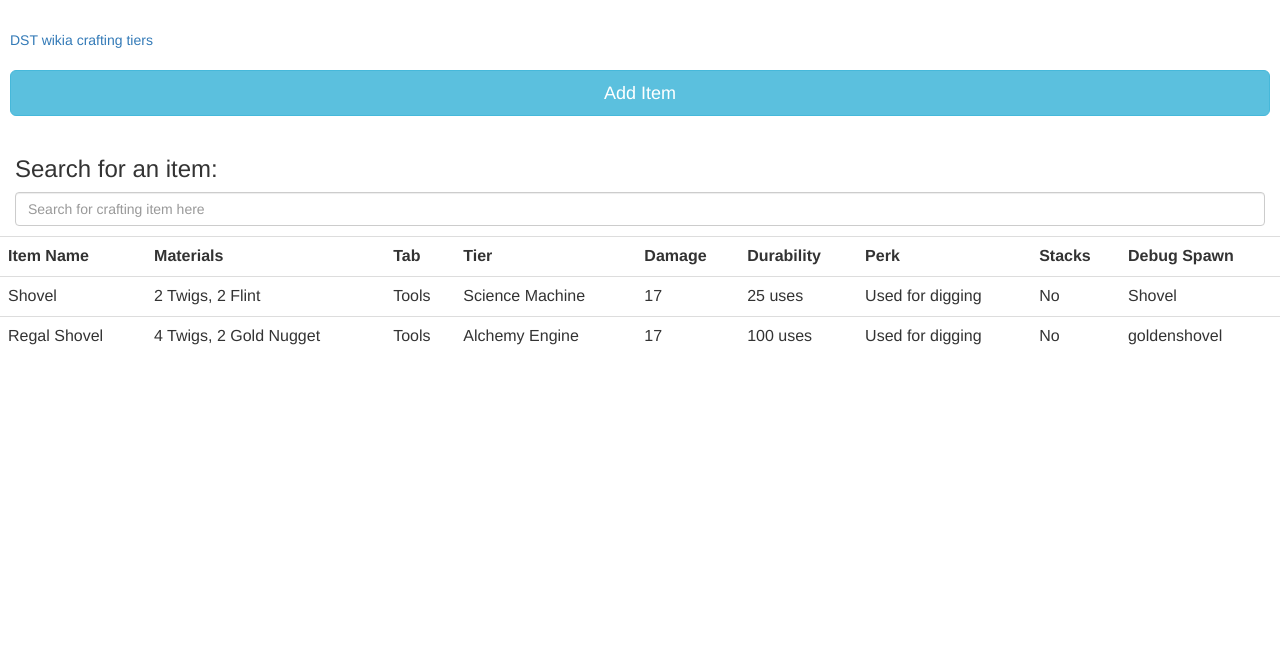
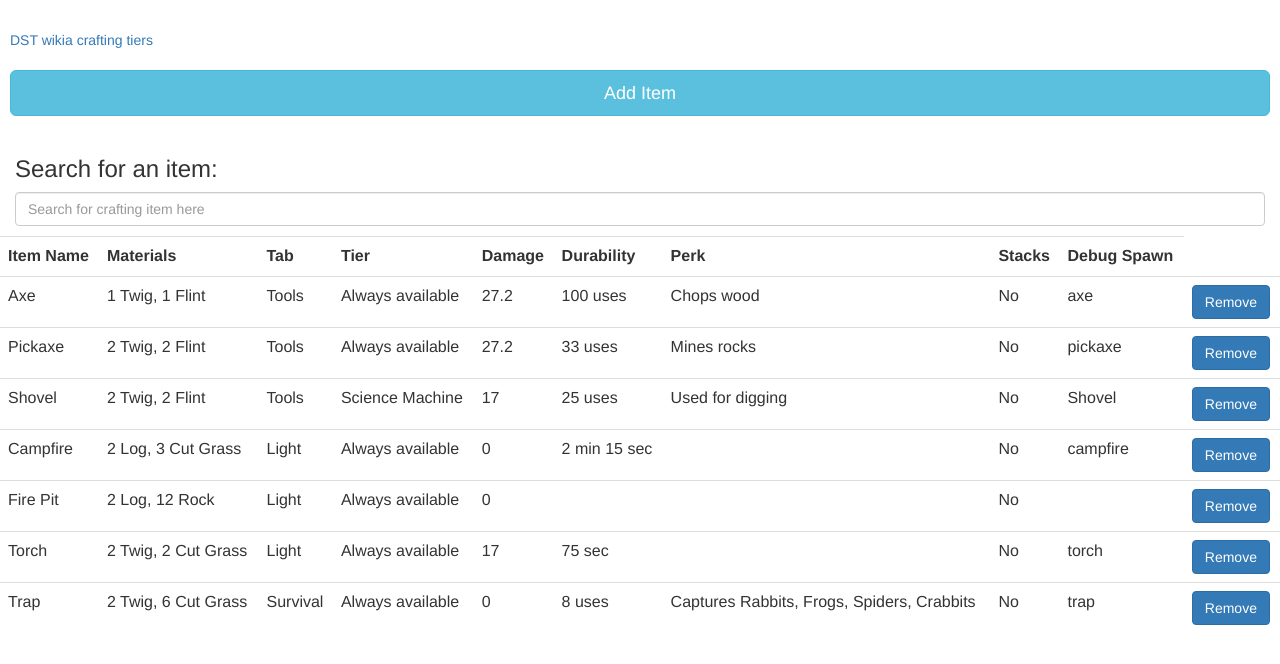
Before and after one commit to zhaobe/dst-crafting-guide, a plain HTML site: page index.html in a window 1280 px wide. Drawn offline with nearby package versions, Linux system fonts and the light colour scheme; some packages are replaced by stand-ins of ours.

Commit message:
Added more items, always available select option, and fixed checkmark showing up bug.

```diff
--- a/assets/js/controllers.js
+++ b/assets/js/controllers.js
@@ -2,8 +2,30 @@ var dstApp = angular.module("dstApp", []);
 
 dstApp.controller("CraftCtrl", ['$scope', function($scope) {
     $scope.items = [{
+            'name': 'Axe',
+            'materials': '1 Twig, 1 Flint',
+            'tab': 'Tools',
+            'tier': 'Always available',
+            'damage': '27.2',
+            'durability': '100 uses',
+            'perk': 'Chops wood',
+            'stacks': 'No',
+            'debug': 'axe',
+        },
+        {
+            'name': 'Pickaxe',
+            'materials': '2 Twig, 2 Flint',
+            'tab': 'Tools',
+            'tier': 'Always available',
+            'damage': '27.2',
+            'durability': '33 uses',
+            'perk': 'Mines rocks',
+            'stacks': 'No',
+            'debug': 'pickaxe',
+        },
+        {
             'name': 'Shovel',
-            'materials': '2 Twigs, 2 Flint',
+            'materials': '2 Twig, 2 Flint',
             'tab': 'Tools',
             'tier': 'Science Machine',
             'damage': '17',
@@ -13,23 +35,64 @@ dstApp.controller("CraftCtrl", ['$scope', function($scope) {
             'debug': 'Shovel',
         },
         {
-            'name': 'Regal Shovel',
-            'materials': '4 Twigs, 2 Gold Nugget',
-            'tab': 'Tools',
-            'tier': 'Alchemy Engine',
+            'name': 'Campfire',
+            'materials': '2 Log, 3 Cut Grass',
+            'tab': 'Light',
+            'tier': 'Always available',
+            'damage': '0',
+            'durability': '2 min 15 sec',
+            'perk': '',
+            'stacks': 'No',
+            'debug': 'campfire',
+        },
+        {
+            'name': 'Fire Pit',
+            'materials': '2 Log, 12 Rock',
+            'tab': 'Light',
+            'tier': 'Always available',
+            'damage': '0',
+            'durability': '',
+            'perk': '',
+            'stacks': 'No',
+            'debug': '',
+        },
+        {
+            'name': 'Torch',
+            'materials': '2 Twig, 2 Cut Grass',
+            'tab': 'Light',
+            'tier': 'Always available',
             'damage': '17',
-            'durability': '100 uses',
-            'perk': 'Used for digging',
+            'durability': '75 sec',
+            'perk': '',
             'stacks': 'No',
-            'debug': 'goldenshovel',
+            'debug': 'torch',
+        },
+        {
+            'name': 'Trap',
+            'materials': '2 Twig, 6 Cut Grass',
+            'tab': 'Survival',
+            'tier': 'Always available',
+            'damage': '0',
+            'durability': '8 uses',
+            'perk': 'Captures Rabbits, Frogs, Spiders, Crabbits',
+            'stacks': 'No',
+            'debug': 'trap',
         },
 
     ];
 
     $scope.addRow = function() {
-        $scope.items.push({ 'name': $scope.name, 'materials': $scope.materials, 'tab': $scope.tab,
-            'tier': $scope.tier, 'damage': $scope.damage, 'durability': $scope.durability + ' uses',
-            'perk': $scope.perk, 'stacks': $scope.stacks, 'debug': $scope.debug  });
+        $scope.items.push({
+            'name': $scope.name,
+            'materials': $scope.materials,
+            'tab': $scope.tab,
+            'tier': $scope.tier,
+            'damage': $scope.damage,
+            'durability': $scope.durability + ' uses',
+            'perk': $scope.perk,
+            'stacks': $scope.stacks,
+            'debug': $scope.debug
+        });
 
         $scope.alert = $scope.name + ' has been added.';
 
@@ -42,7 +105,27 @@ dstApp.controller("CraftCtrl", ['$scope', function($scope) {
         $scope.perk = '';
         $scope.stacks = '';
         $scope.debug = '';
+        $scope.checkmark = true;
 
         return alert;
     };
+
+    $scope.removeRow = function(name) {
+        var index = -1; // needed in case of all rows deleted or if first row gets deleted first all the time
+        var arr = eval($scope.items);
+
+        for (var i = 0; i < arr.length; i++) {
+            if (arr[i].name === name) {
+                index = i;
+                break;
+            }
+        }
+        if (index === -1) {
+            alert("There was an error removing the selected item");
+        }
+        // actually delete item from array, item in ng-repeat
+        $scope.items.splice(index, 1);
+    };
+
+
 }]);
--- a/index.html
+++ b/index.html
@@ -45,7 +45,7 @@ div {
                             </div>
                             <div>
                                 <label>Materials</label>
-                                <input type="text" class="form-control" name="materials" ng-model="materials" placeholder="2 Twigs, 2 Flint...">
+                                <input type="text" class="form-control" name="materials" ng-model="materials" placeholder="2 Twig, 2 Flint...">
                             </div>
                             <div class="row">
                                 <div class="col-md-4">
@@ -68,6 +68,7 @@ div {
                                 <div class="col-md-4">
                                     <label>Tier</label>
                                     <select type="text" class="form-control" name="tier" ng-model="tier">
+                                    	<option>Always available</option>
                                         <option>Science Machine</option>
                                         <option>Alchemy Engine</option>
                                         <option>Prestihatitator</option>
@@ -101,7 +102,7 @@ div {
                             </div>
                             <div class="row">
                             	<div class="col-md-1">
-                            		<i ng-show="showCheck" class="fa fa-check fa-2x checkmarkStyle" aria-hidden="true"></i>
+                            		<i ng-show="checkmark == true" class="fa fa-check fa-2x checkmarkStyle" aria-hidden="true"></i>
                             	</div>
                             	<div class="col-md-11">
                             		<h4>{{alert}}</h4>
@@ -110,7 +111,7 @@ div {
 
                     </div>
                     <div style="text-align: center;">
-                        <button ng-click="showCheck = ! showCheck" type="submit" value="Submit" class="btn btn-primary" style="width: 80%;">Submit</button>
+                        <button type="submit" value="Submit" class="btn btn-primary" style="width: 80%;">Submit</button>
                     </div>
                     </form>
                 </div>
@@ -143,6 +144,7 @@ div {
             <td>{{i.perk}}</td>
             <td>{{i.stacks}}</td>
             <td>{{i.debug}}</td>
+            <td><input type="button" value="Remove" class="btn btn-primary" ng-click="removeRow(i.name)"/></td>
         </tr>
     </table>
 </body>
```
Also changed, not shown: README.md.
